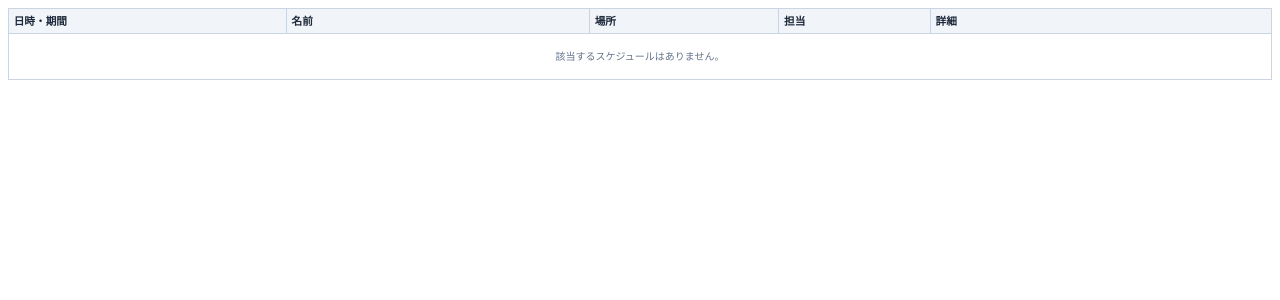
After one commit to tonoaki-sato/timetable, a Laravel app: template resources/views/pdf/schedules.blade.php in a window 1280 px wide. The commit adds this page. Shown: the top 300 px of the page. Run offline with Laravel 12, Linux system fonts and the light colour scheme; the template is opened without the code that fills it, so the values that code supplies are empty.

Commit message:
feat: add PDF export feature for schedules list

```diff
--- /dev/null
+++ b/resources/views/pdf/schedules.blade.php
@@ -0,0 +1,151 @@
+<!DOCTYPE html>
+<html lang="ja">
+<head>
+    <meta charset="UTF-8">
+    <title>{{ $title }}</title>
+    <style>
+        @font-face {
+            font-family: 'JapaneseFont';
+            src: url('{{ $japaneseFontPath }}') format('truetype');
+            font-weight: normal;
+            font-style: normal;
+        }
+        @font-face {
+            font-family: 'JapaneseFont';
+            src: url('{{ $japaneseFontPath }}') format('truetype');
+            font-weight: bold;
+            font-style: normal;
+        }
+        @page {
+            size: A4 portrait;
+            margin: 18mm 12mm 12mm 12mm;
+        }
+        table, th, td, h1, h2, h3, div, span, strong, b, p {
+            font-family: 'JapaneseFont', sans-serif !important;
+            box-sizing: border-box;
+            margin: 0;
+            padding: 0;
+        }
+        body {
+            font-family: 'JapaneseFont', sans-serif;
+            color: #0f172a;
+            font-size: 7.5pt;
+            line-height: 1.35;
+            background-color: #ffffff;
+        }
+        .page-header {
+            position: fixed;
+            top: -14mm;
+            left: 0;
+            right: 0;
+            height: 10mm;
+            border-bottom: 1.5pt solid #0f172a;
+            padding-bottom: 2mm;
+        }
+        .header-table {
+            width: 100%;
+            border-collapse: collapse;
+        }
+        .header-title-main {
+            font-size: 12pt;
+            font-weight: bold;
+            color: #0f172a;
+        }
+        .header-subtitle {
+            font-size: 7.5pt;
+            color: #475569;
+            margin-top: 1pt;
+        }
+        .header-meta {
+            text-align: right;
+            font-size: 7.5pt;
+            color: #475569;
+            vertical-align: bottom;
+            white-space: nowrap;
+        }
+        .schedule-table {
+            width: 100%;
+            border-collapse: collapse;
+            table-layout: fixed;
+            margin-top: 1mm;
+        }
+        .schedule-table thead {
+            display: table-header-group;
+        }
+        .schedule-table tr {
+            page-break-inside: avoid;
+        }
+        .schedule-table th {
+            height: 16pt;
+            line-height: 14pt;
+            padding: 2pt 3.5pt;
+            vertical-align: middle;
+            white-space: nowrap;
+            background-color: #f1f5f9;
+            border: 0.8pt solid #cbd5e1;
+            font-weight: bold;
+            font-size: 8pt;
+            color: #1e293b;
+            text-align: left;
+        }
+        .schedule-table td {
+            padding: 3pt 3.5pt;
+            vertical-align: top;
+            border: 0.8pt solid #cbd5e1;
+            font-size: 7.5pt;
+            color: #334155;
+            word-wrap: break-word;
+            overflow: hidden;
+        }
+        .schedule-table th.col-datetime { width: 22%; }
+        .schedule-table th.col-name { width: 24%; }
+        .schedule-table th.col-location { width: 15%; }
+        .schedule-table th.col-staff { width: 12%; }
+        .schedule-table th.col-description { width: 27%; }
+    </style>
+</head>
+<body>
+    <div class="page-header">
+        <table class="header-table" cellpadding="0" cellspacing="0">
+            <tr>
+                <td>
+                    <div class="header-title-main">{{ $title }}</div>
+                    @if(!empty($subtitle))
+                        <div class="header-subtitle">{{ $subtitle }}</div>
+                    @endif
+                </td>
+                <td class="header-meta">出力日時: {{ $generatedAt }}</td>
+            </tr>
+        </table>
+    </div>
+
+    <table class="schedule-table" cellpadding="0" cellspacing="0">
+        <thead>
+            <tr>
+                <th class="col-datetime">日時・期間</th>
+                <th class="col-name">名前</th>
+                <th class="col-location">場所</th>
+                <th class="col-staff">担当</th>
+                <th class="col-description">詳細</th>
+            </tr>
+        </thead>
+        <tbody>
+            @forelse($schedules as $schedule)
+                <tr>
+                    <td class="col-datetime">{{ $schedule->pdf_date_period }}</td>
+                    <td class="col-name font-bold">{{ $schedule->title }}</td>
+                    <td class="col-location">{{ $schedule->location ?: '-' }}</td>
+                    <td class="col-staff">{{ $schedule->assignee?->name ?: '-' }}</td>
+                    <td class="col-description">{!! $schedule->description ? nl2br(e($schedule->description)) : '-' !!}</td>
+                </tr>
+            @empty
+                <tr>
+                    <td colspan="5" style="text-align: center; padding: 12pt; color: #64748b;">
+                        該当するスケジュールはありません。
+                    </td>
+                </tr>
+            @endforelse
+        </tbody>
+    </table>
+</body>
+</html>
--- a/routes/web.php
+++ b/routes/web.php
@@ -77,6 +77,7 @@ Route::middleware('auth')->group(function () {
     Route::resource('users', UserController::class);
 
     // スケジュール管理リソースルート
+    Route::get('schedules/pdf', [ScheduleController::class, 'pdf'])->name('schedules.pdf');
     Route::resource('schedules', ScheduleController::class);
 
     // 現場スタッフ（ボランティア）管理・印刷・CSVルート
```
Also changed, not shown: app/Actions/Schedule/DownloadSchedulesPdfAction.php (added, +67 -0 lines), app/Http/Controllers/ScheduleController.php (+26 -1 lines), app/Models/Schedule.php (+8 -0 lines), app/Presenters/SchedulePresenter.php (+28 -0 lines), app/Repositories/Contracts/ScheduleRepositoryInterface.php (+14 -0 lines), app/Repositories/Eloquent/ScheduleRepository.php (+58 -0 lines), app/Services/ScheduleService.php (+60 -0 lines), resources/js/schedules.js (+34 -0 lines), resources/views/components/layouts/app.blade.php (+9 -7 lines), resources/views/schedules/index.blade.php (+7 -0 lines), tests/Feature/SchedulePdfTest.php (added, +194 -0 lines), tests/Unit/ScheduleServiceTest.php (+35 -0 lines).
